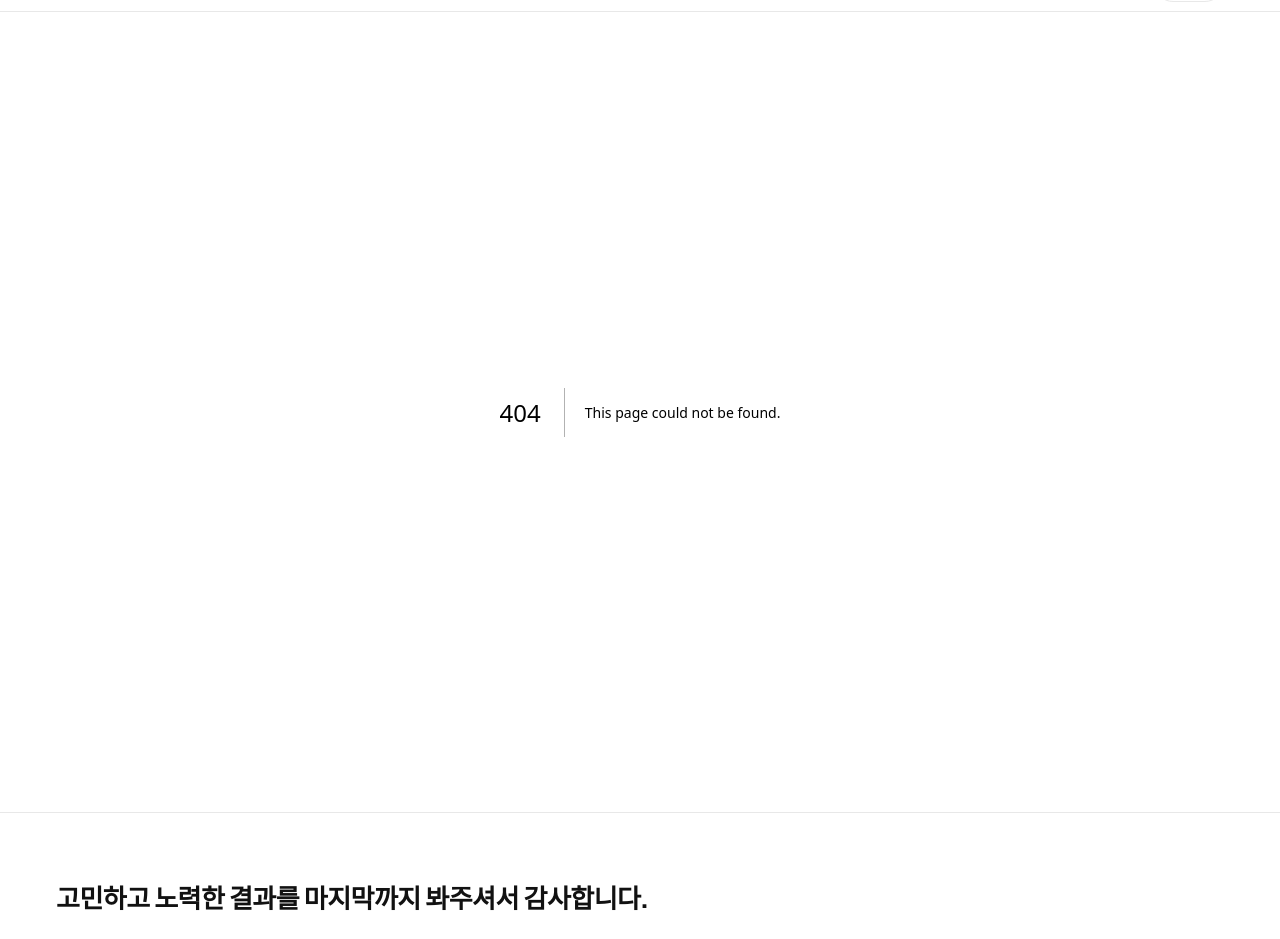
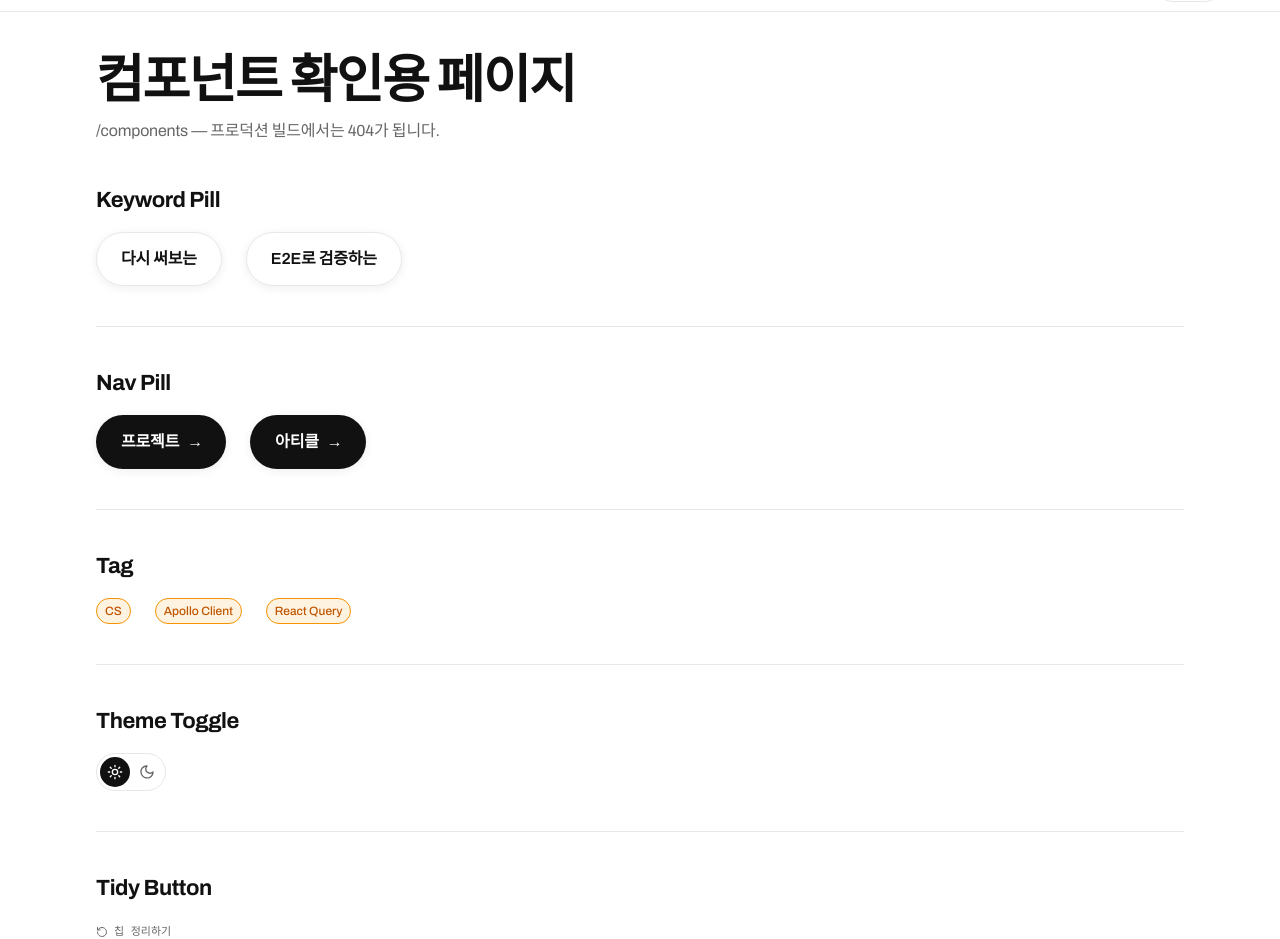
Before and after one commit to 2seb2/Personal-web-portfolio, a Next.js app: page /components in a window 1280 px wide. Before the commit this address had no page. Shown: the part 46-985 px from the top of the page. Built offline with nearby package versions, Linux system fonts and the light colour scheme; a web font is replaced by a local one.

Commit message:
chore: 컴포넌트 확인용 /components 페이지 추가
* 모든 UI 컴포넌트를 상태별로 늘어놓아 Figma와 비교 가능하게 구성
* NODE_ENV가 production이면 notFound()를 호출해 배포 빌드에서는 404

```diff
--- /dev/null
+++ b/app/(dev)/components/page.tsx
@@ -0,0 +1,62 @@
+import { notFound } from 'next/navigation';
+import { KeywordPill } from '@/components/ui/KeywordPill';
+import { NavPill } from '@/components/ui/NavPill';
+import { Tag } from '@/components/ui/Tag';
+import { ProjectCard } from '@/components/ui/ProjectCard';
+import { ThemeToggle } from '@/components/ui/ThemeToggle';
+import { TidyButton } from '@/components/ui/TidyButton';
+import { projects } from '@/content/projects';
+
+function Section({ title, children }: { title: string; children: React.ReactNode }) {
+  return (
+    <section className="flex flex-col gap-4 border-b border-line py-10">
+      <h2 className="type-heading-md text-fg">{title}</h2>
+      <div className="flex flex-wrap items-center gap-6">{children}</div>
+    </section>
+  );
+}
+
+export default function ComponentsPage() {
+  if (process.env.NODE_ENV === 'production') {
+    notFound();
+  }
+
+  return (
+    <div className="mx-auto flex w-full max-w-300 flex-col px-14 py-10">
+      <h1 className="type-display-lg text-fg">컴포넌트 확인용 페이지</h1>
+      <p className="type-body-md mt-2 text-fg-secondary">
+        /components — 프로덕션 빌드에서는 404가 됩니다.
+      </p>
+
+      <Section title="Keyword Pill">
+        <KeywordPill label="다시 써보는" />
+        <KeywordPill label="E2E로 검증하는" pressed />
+      </Section>
+
+      <Section title="Nav Pill">
+        <NavPill label="프로젝트" href="/projects" />
+        <NavPill label="아티클" href="/articles" />
+      </Section>
+
+      <Section title="Tag">
+        <Tag label="CS" />
+        <Tag label="Apollo Client" />
+        <Tag label="React Query" />
+      </Section>
+
+      <Section title="Theme Toggle">
+        <ThemeToggle />
+      </Section>
+
+      <Section title="Tidy Button">
+        <TidyButton label="칩 정리하기" />
+      </Section>
+
+      <Section title="Project Card">
+        {projects.map((project) => (
+          <ProjectCard key={project.slug} project={project} />
+        ))}
+      </Section>
+    </div>
+  );
+}
```
